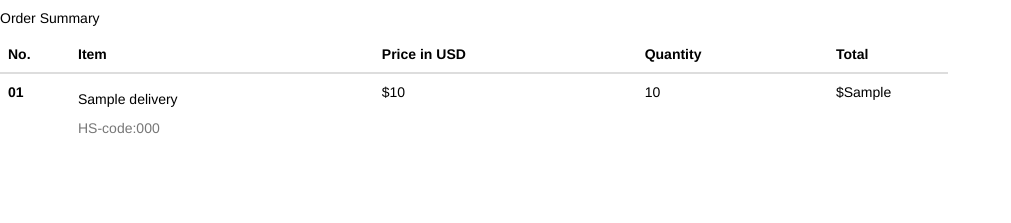
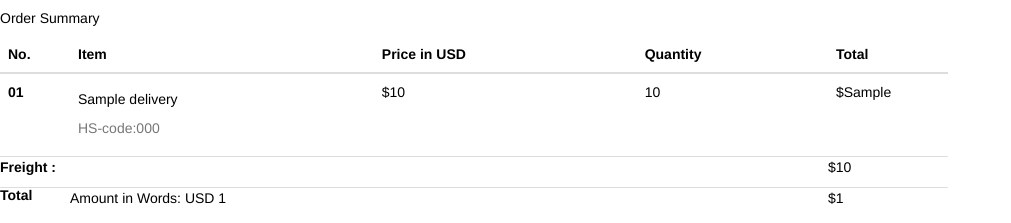
Before and after one commit to ludaze/cosmic_heroku, a Django app: template cosmic/templates/print_order.html in a window 1280 px wide. Shown: the part 727-950 px from the top of the page, without its empty margins (0-1011 px from the left). Before the commit the page ends 861 px from the top, so only its background shows below. Run offline with Django 5.2, Linux system fonts and the light colour scheme; the template is opened without the code that fills it: most values are stand-ins (such as "Sample title", 1, 10 or a date in 2020); parts of the project's set-up code (start-up, migrations or seed data) failed here and were passed over; some libraries are stand-ins or nearby versions.

Commit message:
conditions added for proforma

```diff
--- a/cosmic/templates/print_order.html
+++ b/cosmic/templates/print_order.html
@@ -189,7 +189,37 @@
                     </tr>
                     {% endfor %}
                     {% endif %}
+                    {% if my_order.freight_price %}
+                    <tr>
+                        <th scope="row" colspan="4" class="border-0 text-end" style="margin: 0;padding: 0;">
+                            Freight :</th>
 
+                        <td class="border-0 text-end" style="margin: 0;padding: 0;">
+                            <p id="shipping_price" style="color: black;">${{my_order.freight_price}}</p>
+                        </td>
+                    </tr>
+
+                    <!-- end tr -->
+
+                    <tr style="margin: 0;line-height: 1;padding: 0;">
+                        <th scope="row" colspan="1" class="text-end" style="margin: 0;line-height: 1;padding: 0;">Total
+                        </th>
+                        <td colspan="3" style="margin: 0;padding: 0;">Amount in Words: USD {{num}} </td>
+                        <td class="text-end" id="total_price" style="margin: 0;padding: 0;">
+                            ${{number|intcomma }}</td>
+                    </tr>
+
+                    {% else %}
+
+                    <!-- end tr -->
+                    <tr style="margin: 0;line-height: 1;padding: 0;">
+                        <th scope="row" colspan="1" class="text-end" style="margin: 0;line-height: 1;padding: 0;">Total
+                        </th>
+                        <td colspan="3" >Amount in Words: USD {{num}} </td>
+                        <td class="text-end" id="total_price">
+                            ${{my_order.PR_before_vat|intcomma }}</td>
+                    </tr>
+                    {% endif %}
 
                     </tr>
                     <!-- end tr -->
@@ -210,5 +240,25 @@
     integrity="sha384-cn7l7gDp0eyniUwwAZgrzD06kc/tftFf19TOAs2zVinnD/C7E91j9yyk5//jjpt/"
     crossorigin="anonymous"></script>
 
+    <script>
+
+        document.addEventListener('DOMContentLoaded', function () {
+            const totalPrice = document.getElementById('total_price')
+            const shippingPriceElement = document.getElementById('shipping_price');
+
+
+            var total_price = parseFloat(totalPrice.textContent);
+            var shippingPrice = parseFloat(shippingPriceElement.textContent);
+            console.log(shippingPrice)
+            shippingPrice = shippingPrice.toString()
+            var modifiedValue = shippingPrice.replace('$', '');
+            console.log(modifiedValue)
+
+
+
+
+        })
+
+    </script>
 
 {% endblock %}
```
Also changed, not shown: cosmic/views.py (+60 -0 lines).
